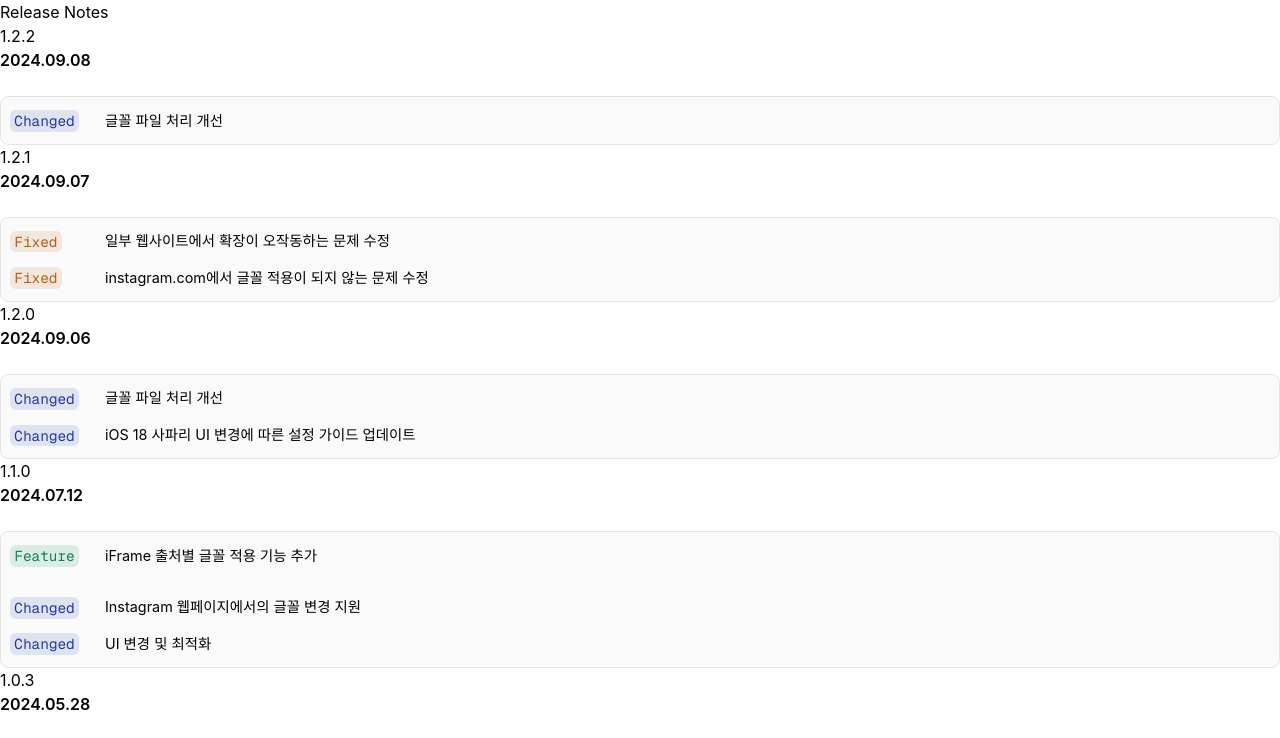
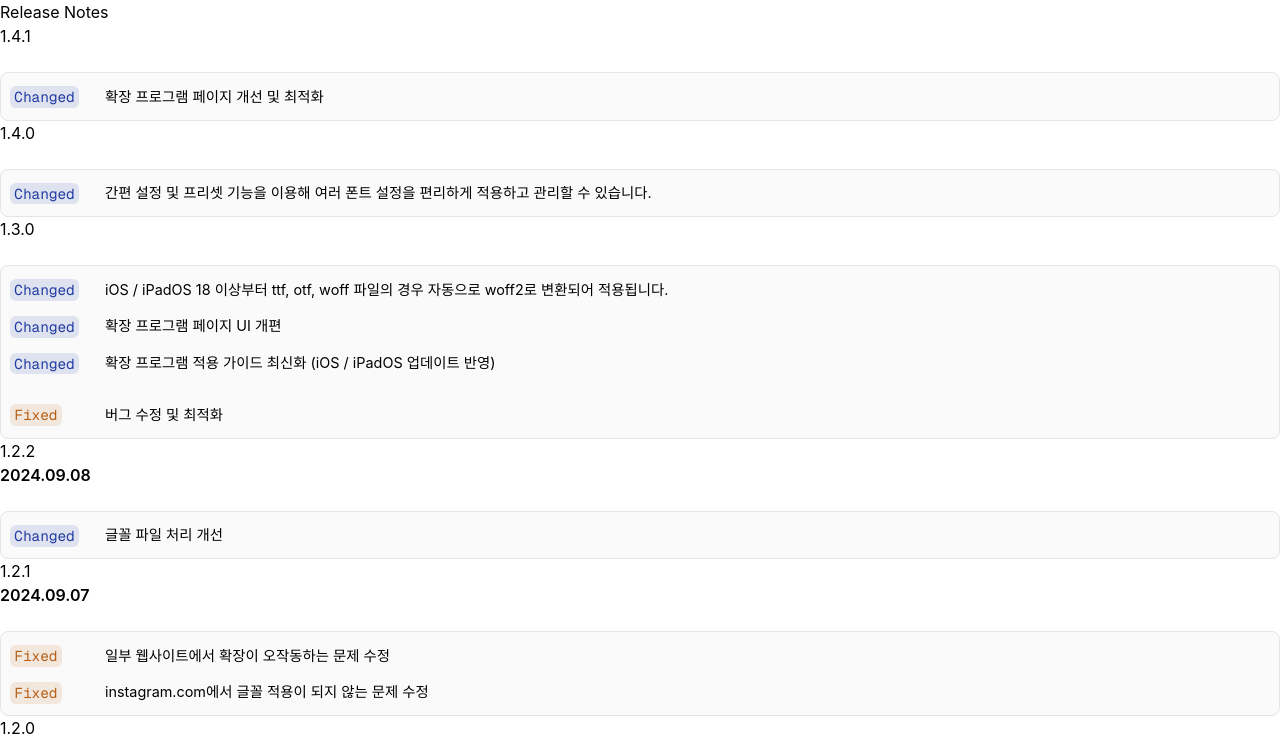
Before and after one commit to InHeritas/InHeritas.Dev, a Next.js app: page /mytype/release-notes in a window 1280 px wide. Shown: the top 738 px of the page. Built offline with nearby package versions, Linux system fonts and the light colour scheme.

Commit message:
Update MyType release notes

```diff
--- a/pages/mytype/release-notes.mdx
+++ b/pages/mytype/release-notes.mdx
@@ -1,6 +1,58 @@
 import { Callout } from 'nextra/components'
 
 # Release Notes
+
+### 1.4.1
+<br/>
+<div className='border rounded-lg border-solid border-neutral-200 px-2 py-0 bg-neutral-50'>
+    <table>
+        <tbody>
+            <tr className="block update">
+                <td className="cat">`Changed`</td>
+                <td className='text-sm'>확장 프로그램 페이지 개선 및 최적화</td>
+            </tr>
+        </tbody>
+    </table>
+</div>
+
+### 1.4.0
+<br/>
+<div className='border rounded-lg border-solid border-neutral-200 px-2 py-0 bg-neutral-50'>
+    <table>
+        <tbody>
+            <tr className="block update">
+                <td className="cat">`Changed`</td>
+                <td className='text-sm'>간편 설정 및 프리셋 기능을 이용해 여러 폰트 설정을 편리하게 적용하고 관리할 수 있습니다.</td>
+            </tr>
+        </tbody>
+    </table>
+</div>
+
+### 1.3.0
+<br/>
+<div className='border rounded-lg border-solid border-neutral-200 px-2 py-0 bg-neutral-50'>
+    <table>
+        <tbody>
+            <tr className="block update">
+                <td className="cat">`Changed`</td>
+                <td className='text-sm'>iOS / iPadOS 18 이상부터 ttf, otf, woff 파일의 경우 자동으로 woff2로 변환되어 적용됩니다.</td>
+            </tr>
+            <tr className="block update">
+                <td className="cat">`Changed`</td>
+                <td className='text-sm'>확장 프로그램 페이지 UI 개편</td>
+            </tr>
+            <tr className="block update">
+                <td className="cat">`Changed`</td>
+                <td className='text-sm'>확장 프로그램 적용 가이드 최신화 (iOS / iPadOS 업데이트 반영)</td>
+            </tr>
+            <tr style={{ height: '5px' }}></tr>
+            <tr className="block fix">
+                <td className="cat">`Fixed`</td>
+                <td className='text-sm'>버그 수정 및 최적화</td>
+            </tr>
+        </tbody>
+    </table>
+</div>
 
 ### 1.2.2
 **2024.09.08**
```
